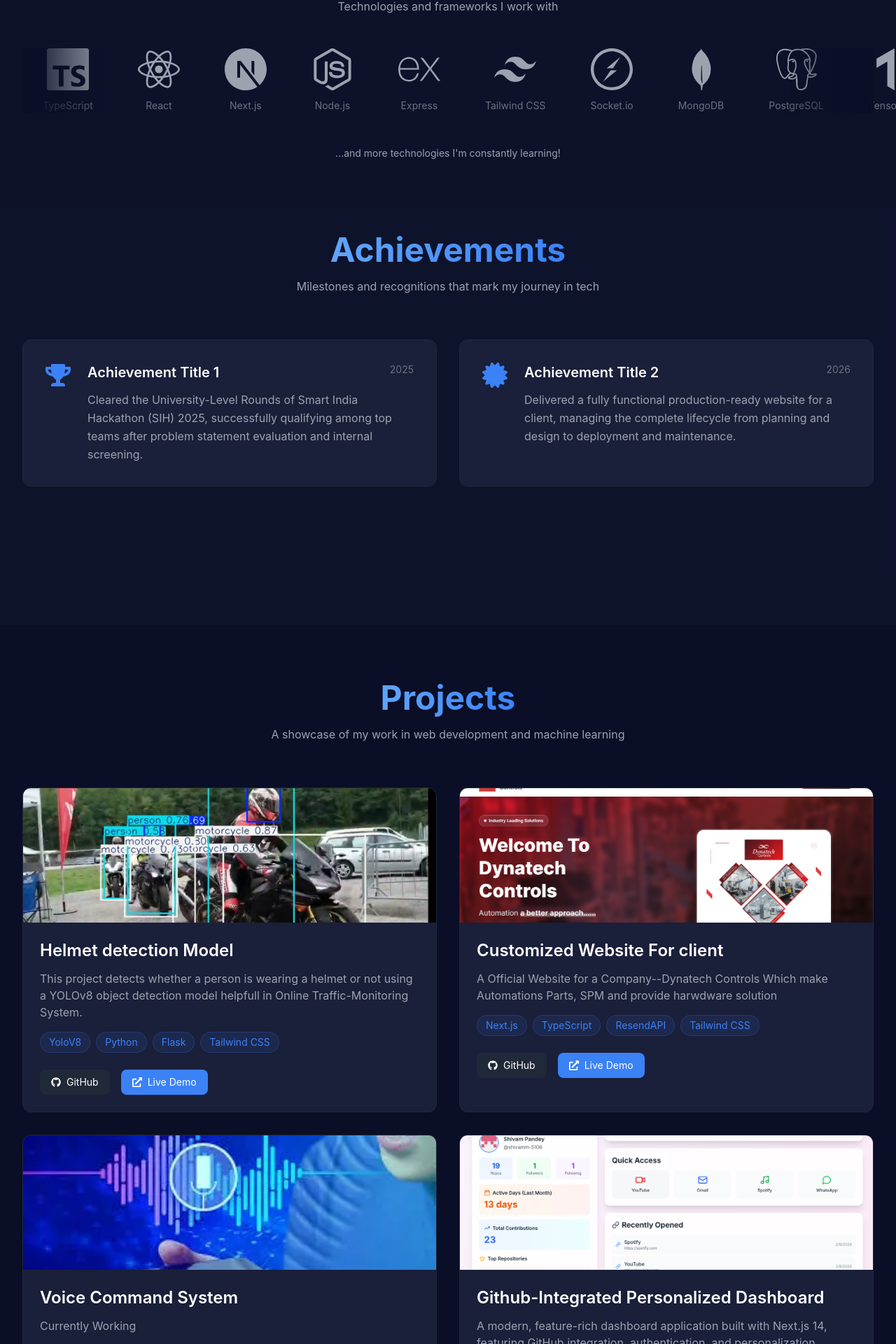
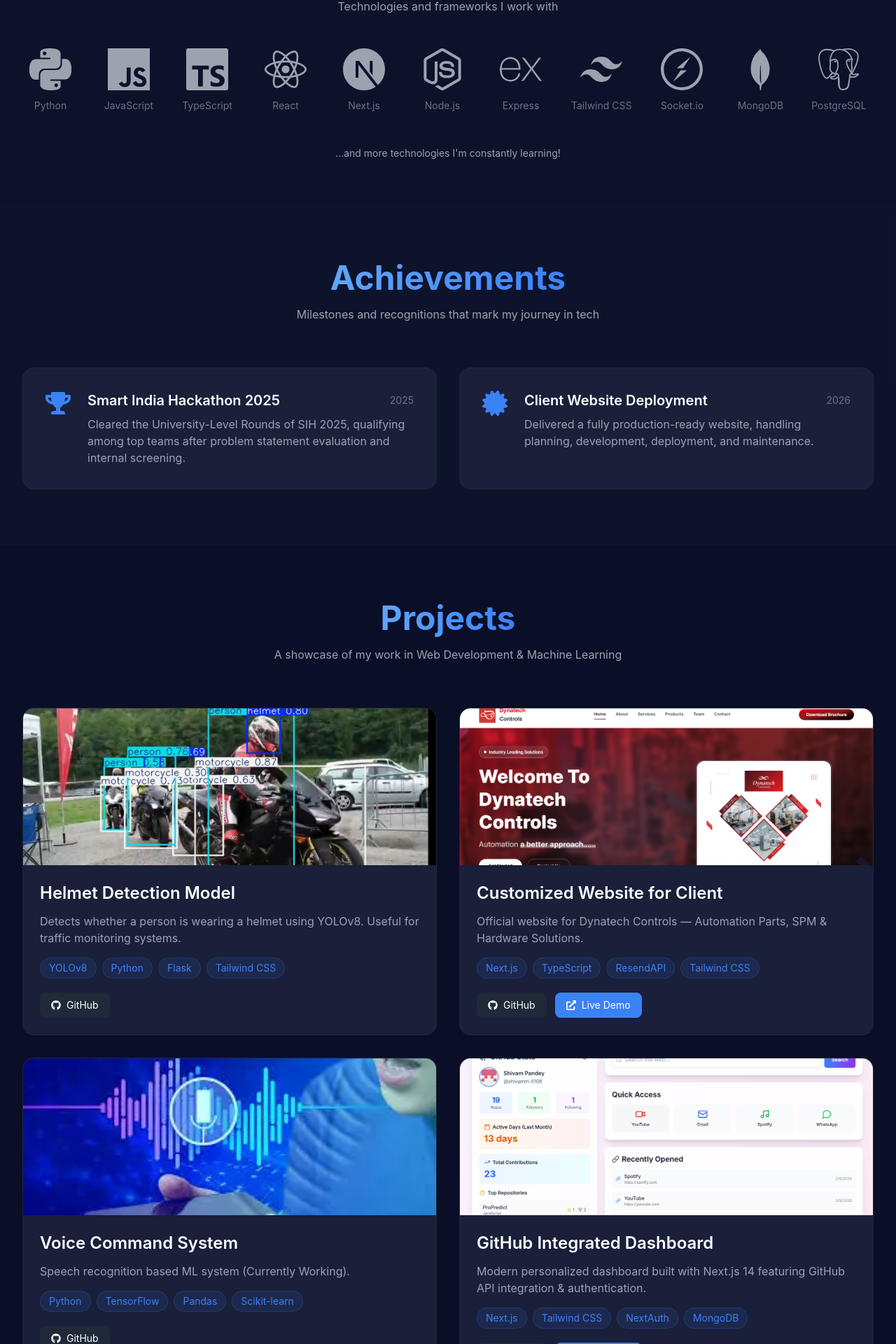
Before and after one commit to Yashcodes07/Portfolio, a Next.js app: page / in a window 1280 px wide. Shown: the part 1477-3397 px from the top of the page at 70% size. Built offline with nearby package versions, Linux system fonts and the light colour scheme.

Commit message:
commit-6

```diff
--- a/components/Achievements.tsx
+++ b/components/Achievements.tsx
@@ -1,66 +1,71 @@
 'use client';
 
-import { FaTrophy, FaCertificate, FaMedal, FaStar } from 'react-icons/fa';
+import { FaTrophy, FaCertificate } from 'react-icons/fa';
 
 const achievements = [
   {
-    icon: <FaTrophy className="text-4xl text-accent" />,
-    title: 'Achievement Title 1',
-    description: 'Cleared the University-Level Rounds of Smart India Hackathon (SIH) 2025, successfully qualifying among top teams after problem statement evaluation and internal screening.',
-    date: '2025'
+    icon: <FaTrophy className="text-3xl sm:text-4xl text-accent" />,
+    title: 'Smart India Hackathon 2025',
+    description:
+      'Cleared the University-Level Rounds of SIH 2025, qualifying among top teams after problem statement evaluation and internal screening.',
+    date: '2025',
   },
   {
-    icon: <FaCertificate className="text-4xl text-accent" />,
-    title: 'Achievement Title 2',
-    description: 'Delivered a fully functional production-ready website for a client, managing the complete lifecycle from planning and design to deployment and maintenance.',
-    date: '2026'
+    icon: <FaCertificate className="text-3xl sm:text-4xl text-accent" />,
+    title: 'Client Website Deployment',
+    description:
+      'Delivered a fully production-ready website, handling planning, development, deployment, and maintenance.',
+    date: '2026',
   },
-  // {
-  //   icon: <FaMedal className="text-4xl text-accent" />,
-  //   title: 'Achievement Title 3',
-  //   description: 'Brief description of your achievement. What did you accomplish and why is it significant?',
-  //   date: '2023'
-  // },
-  // {
-  //   icon: <FaStar className="text-4xl text-accent" />,
-  //   title: 'Achievement Title 4',
-  //   description: 'Brief description of your achievement. What did you accomplish and why is it significant?',
-  //   date: '2023'
-  // },
 ];
 
 export default function Achievements() {
   return (
-    <section id="achievements" className="h-[75vh] py-10 px-4 sm:px-6 lg:px-8 bg-secondary/30">
+    <section
+      id="achievements"
+      className="w-full py-16 sm:py-20 px-4 sm:px-6 lg:px-8 bg-secondary/30"
+    >
       <div className="max-w-7xl mx-auto">
-        <h2 className="text-4xl sm:text-5xl font-bold text-center mb-4">
+
+        {/* Heading */}
+        <h2 className="text-3xl sm:text-4xl lg:text-5xl font-bold text-center mb-4">
           <span className="text-gradient">Achievements</span>
         </h2>
-        <p className="text-center text-gray-400 mb-16 max-w-2xl mx-auto">
+
+        <p className="text-center text-gray-400 mb-10 sm:mb-16 max-w-2xl mx-auto text-sm sm:text-base">
           Milestones and recognitions that mark my journey in tech
         </p>
 
-        <div className="grid grid-cols-1 md:grid-cols-2 gap-8">
+        {/* Grid */}
+        <div className="grid grid-cols-1 md:grid-cols-2 gap-6 sm:gap-8">
           {achievements.map((achievement, index) => (
             <div
               key={index}
-              className="bg-secondary rounded-xl p-8 border border-gray-800 hover:border-accent transition-all duration-300 hover:shadow-lg hover:shadow-accent/20 group"
+              className="bg-secondary rounded-2xl p-6 sm:p-8 border border-gray-800 transition-all duration-300 hover:border-accent hover:shadow-xl hover:shadow-accent/10"
             >
-              <div className="flex items-start gap-6">
-                <div className="flex-shrink-0 group-hover:scale-110 transition-transform duration-300">
+              <div className="flex flex-col sm:flex-row gap-4 sm:gap-6">
+
+                {/* Icon */}
+                <div className="flex-shrink-0 flex justify-center sm:justify-start">
                   {achievement.icon}
                 </div>
+
+                {/* Content */}
                 <div className="flex-1">
-                  <div className="flex justify-between items-start mb-3">
-                    <h3 className="text-xl font-semibold text-white group-hover:text-accent transition-colors">
+                  <div className="flex flex-col sm:flex-row sm:justify-between sm:items-center mb-2 gap-1">
+                    <h3 className="text-lg sm:text-xl font-semibold text-white">
                       {achievement.title}
                     </h3>
-                    <span className="text-sm text-gray-500">{achievement.date}</span>
+                    <span className="text-sm text-gray-500">
+                      {achievement.date}
+                    </span>
                   </div>
-                  <p className="text-gray-400 leading-relaxed">
+
+                  <p className="text-gray-400 text-sm sm:text-base leading-relaxed">
                     {achievement.description}
                   </p>
                 </div>
+
               </div>
             </div>
           ))}
--- a/components/Projects.tsx
+++ b/components/Projects.tsx
@@ -5,96 +5,110 @@
 
 const projects = [
   {
-    title: 'Helmet detection Model',
-    description: 'This project detects whether a person is wearing a helmet or not using a YOLOv8 object detection model helpfull in Online Traffic-Monitoring System.',
-    technologies: ['YoloV8', 'Python', 'Flask', 'Tailwind CSS'],
+    title: 'Helmet Detection Model',
+    description:
+      'Detects whether a person is wearing a helmet using YOLOv8. Useful for traffic monitoring systems.',
+    technologies: ['YOLOv8', 'Python', 'Flask', 'Tailwind CSS'],
     github: 'https://github.com/Yashcodes07/Online-Traffic-Monitoring-System',
-    live: 'https://project1.com',
-    image: '/p1.png'
+    live: '',
+    image: '/p1.png',
   },
   {
-    title: 'Customized Website For client',
-    description: 'A Official Website for a Company--Dynatech Controls Which make Automations Parts, SPM and provide harwdware solution ',
+    title: 'Customized Website for Client',
+    description:
+      'Official website for Dynatech Controls — Automation Parts, SPM & Hardware Solutions.',
     technologies: ['Next.js', 'TypeScript', 'ResendAPI', 'Tailwind CSS'],
     github: 'https://github.com/Yashcodes07/dynatech-controls',
     live: 'https://dynatechcontrols.in',
-    image: '/p2.png'
+    image: '/p2.png',
   },
   {
     title: 'Voice Command System',
-    description: 'Currently Working',
+    description: 'Speech recognition based ML system (Currently Working).',
     technologies: ['Python', 'TensorFlow', 'Pandas', 'Scikit-learn'],
     github: 'https://github.com/yourusername/ml-project',
     live: '',
-    image: '/po-1.webp'
+    image: '/po-1.webp',
   },
   {
-    title: 'Github-Integrated Personalized Dashboard ',
-    description: 'A modern, feature-rich dashboard application built with Next.js 14, featuring GitHub integration, authentication, and personalization options.',
-    technologies: ['Next.js', 'Tailwind CSS', 'NextAuth/API Integration', 'MongoDB'],
+    title: 'GitHub Integrated Dashboard',
+    description:
+      'Modern personalized dashboard built with Next.js 14 featuring GitHub API integration & authentication.',
+    technologies: ['Next.js', 'Tailwind CSS', 'NextAuth', 'MongoDB'],
     github: 'https://github.com/Yashcodes07/Github-Integrated-Dashboard',
     live: 'https://github-integrated-dashboard.vercel.app/dashboard',
-    image: '/image.png'
+    image: '/image.png',
   },
 ];
 
 export default function Projects() {
   return (
-    <section id="projects" className="min-h-screen py-16 sm:py-20 px-4 sm:px-6 lg:px-8">
+    <section
+      id="projects"
+      className="w-full py-14 sm:py-20 px-4 sm:px-6 lg:px-8"
+    >
       <div className="max-w-7xl mx-auto">
+
+        {/* Heading */}
         <h2 className="text-3xl sm:text-4xl lg:text-5xl font-bold text-center mb-4">
           <span className="text-gradient">Projects</span>
         </h2>
-        <p className="text-center text-gray-400 mb-12 sm:mb-16 max-w-2xl mx-auto text-sm sm:text-base">
-          A showcase of my work in web development and machine learning
+
+        <p className="text-center text-gray-400 mb-10 sm:mb-16 max-w-2xl mx-auto text-sm sm:text-base">
+          A showcase of my work in Web Development & Machine Learning
         </p>
 
-        <div className="grid grid-cols-1 lg:grid-cols-2 gap-6 sm:gap-8">
+        {/* Responsive Grid */}
+        <div className="grid grid-cols-1 md:grid-cols-2 gap-6 lg:gap-8">
+
           {projects.map((project, index) => (
             <div
               key={index}
-              className="bg-secondary rounded-xl overflow-hidden border border-gray-800 hover:border-accent transition-all duration-300 hover:shadow-lg hover:shadow-accent/20 group"
+              className="bg-secondary rounded-2xl overflow-hidden border border-gray-800 transition-all duration-300 hover:border-accent hover:shadow-xl hover:shadow-accent/10"
             >
 
               {/* Project Image */}
-              <div className="h-40 sm:h-48 relative overflow-hidden">
+              <div className="relative w-full h-44 sm:h-52 md:h-56">
                 <Image
                   src={project.image}
                   alt={project.title}
                   fill
-                  className="object-cover group-hover:scale-105 transition-transform duration-300"
+                  sizes="(max-width: 768px) 100vw, 50vw"
+                  className="object-cover transition-transform duration-300 hover:scale-105"
                 />
               </div>
 
-              {/* Project Content */}
-              <div className="p-4 sm:p-6">
-                <h3 className="text-xl sm:text-2xl font-semibold text-white mb-3 group-hover:text-accent transition-colors">
+              {/* Content */}
+              <div className="p-5 sm:p-6">
+
+                <h3 className="text-lg sm:text-xl md:text-2xl font-semibold text-white mb-3">
                   {project.title}
                 </h3>
 
-                <p className="text-gray-400 leading-relaxed mb-4 text-sm sm:text-base">
+                <p className="text-gray-400 text-sm sm:text-base mb-4 leading-relaxed">
                   {project.description}
                 </p>
 
                 {/* Technologies */}
-                <div className="flex flex-wrap gap-2 mb-6">
+                <div className="flex flex-wrap gap-2 mb-5">
                   {project.technologies.map((tech, techIndex) => (
                     <span
                       key={techIndex}
-                      className="px-2 sm:px-3 py-1 bg-accent/10 text-accent text-xs sm:text-sm rounded-full border border-accent/20"
+                      className="px-3 py-1 text-xs sm:text-sm bg-accent/10 text-accent rounded-full border border-accent/20"
                     >
                       {tech}
                     </span>
                   ))}
                 </div>
 
-                {/* Links */}
-                <div className="flex flex-col sm:flex-row gap-3 sm:gap-4">
+                {/* Buttons */}
+                <div className="flex flex-col sm:flex-row gap-3">
+
                   <a
                     href={project.github}
                     target="_blank"
                     rel="noopener noreferrer"
-                    className="flex justify-center items-center gap-2 px-4 py-2 bg-gray-800 hover:bg-gray-700 rounded-lg transition-colors text-sm"
+                    className="w-full sm:w-auto flex justify-center items-center gap-2 px-4 py-2 bg-gray-800 hover:bg-gray-700 rounded-lg text-sm transition"
                   >
                     <FaGithub /> GitHub
                   </a>
@@ -104,16 +118,17 @@
                       href={project.live}
                       target="_blank"
                       rel="noopener noreferrer"
-                      className="flex justify-center items-center gap-2 px-4 py-2 bg-accent hover:bg-accent-dark rounded-lg transition-colors text-sm"
+                      className="w-full sm:w-auto flex justify-center items-center gap-2 px-4 py-2 bg-accent hover:bg-accent-dark rounded-lg text-sm transition"
                     >
                       <FaExternalLinkAlt /> Live Demo
                     </a>
                   )}
+
                 </div>
-
               </div>
             </div>
           ))}
+
         </div>
       </div>
     </section>
--- a/components/TechStack.tsx
+++ b/components/TechStack.tsx
@@ -1,5 +1,6 @@
 'use client';
 
+import { useRef } from 'react';
 import {
   SiPython,
   SiJavascript,
@@ -21,6 +22,8 @@
   SiHtml5,
   SiCss3,
 } from 'react-icons/si';
+
+import { FaChevronLeft, FaChevronRight } from 'react-icons/fa';
 
 const technologies = [
   { icon: <SiPython />, name: 'Python' },
@@ -45,12 +48,22 @@
 ];
 
 export default function TechStack() {
-  const duplicatedTechnologies = [...technologies, ...technologies];
+  const scrollRef = useRef<HTMLDivElement>(null);
+
+  const scroll = (direction: 'left' | 'right') => {
+    if (scrollRef.current) {
+      const scrollAmount = 200;
+      scrollRef.current.scrollBy({
+        left: direction === 'left' ? -scrollAmount : scrollAmount,
+        behavior: 'smooth',
+      });
+    }
+  };
 
   return (
     <section
       id="skills"
-      className="py-12 sm:py-16 px-4 sm:px-6 lg:px-8 bg-secondary/20 overflow-hidden"
+      className="py-12 sm:py-16 px-4 sm:px-6 lg:px-8 bg-secondary/20"
     >
       <div className="max-w-7xl mx-auto mb-6 sm:mb-8">
         <h2 className="text-2xl sm:text-4xl font-bold text-center mb-3 sm:mb-4">
@@ -61,31 +74,46 @@
         </p>
       </div>
 
-      {/* Infinite Scrolling Container */}
-      <div className="relative">
-        {/* Smaller Gradient Overlays on Mobile */}
-        <div className="absolute left-0 top-0 bottom-0 w-12 sm:w-32 bg-gradient-to-r from-primary via-primary/50 to-transparent z-10"></div>
-        <div className="absolute right-0 top-0 bottom-0 w-12 sm:w-32 bg-gradient-to-l from-primary via-primary/50 to-transparent z-10"></div>
+      {/* Scroll Container */}
+      <div className="relative max-w-7xl mx-auto">
 
-        {/* Scrolling Track */}
-        <div className="flex animate-slide items-center">
-          {duplicatedTechnologies.map((tech, index) => (
+        {/* Left Button (Mobile Only) */}
+        <button
+          onClick={() => scroll('left')}
+          className="absolute left-0 top-1/2 -translate-y-1/2 z-20 bg-accent p-2 rounded-full shadow-lg md:hidden"
+        >
+          <FaChevronLeft />
+        </button>
+
+        {/* Scrollable Row */}
+        <div
+          ref={scrollRef}
+          className="flex overflow-x-auto scroll-smooth no-scrollbar gap-8 px-10 md:px-0"
+        >
+          {technologies.map((tech, index) => (
             <div
               key={index}
-              className="flex-shrink-0 mx-4 sm:mx-8 flex flex-col items-center justify-center group"
+              className="flex-shrink-0 flex flex-col items-center justify-center group min-w-[80px]"
             >
-              {/* Responsive Icon Size */}
-              <div className="text-4xl sm:text-6xl text-gray-400 group-hover:text-accent transition-all duration-300 group-hover:scale-110 transform">
+              <div className="text-4xl sm:text-6xl text-gray-400 group-hover:text-accent transition-all duration-300 group-hover:scale-110">
                 {tech.icon}
               </div>
 
-              {/* Responsive Text */}
-              <p className="text-xs sm:text-sm text-gray-500 mt-2 sm:mt-3 group-hover:text-accent transition-colors">
+              <p className="text-xs sm:text-sm text-gray-500 mt-2 sm:mt-3 group-hover:text-accent transition-colors text-center">
                 {tech.name}
               </p>
             </div>
           ))}
         </div>
+
+        {/* Right Button (Mobile Only) */}
+        <button
+          onClick={() => scroll('right')}
+          className="absolute right-0 top-1/2 -translate-y-1/2 z-20 bg-accent p-2 rounded-full shadow-lg md:hidden"
+        >
+          <FaChevronRight />
+        </button>
+
       </div>
 
       <div className="text-center mt-8 sm:mt-12 text-gray-400 text-xs sm:text-sm">
```
